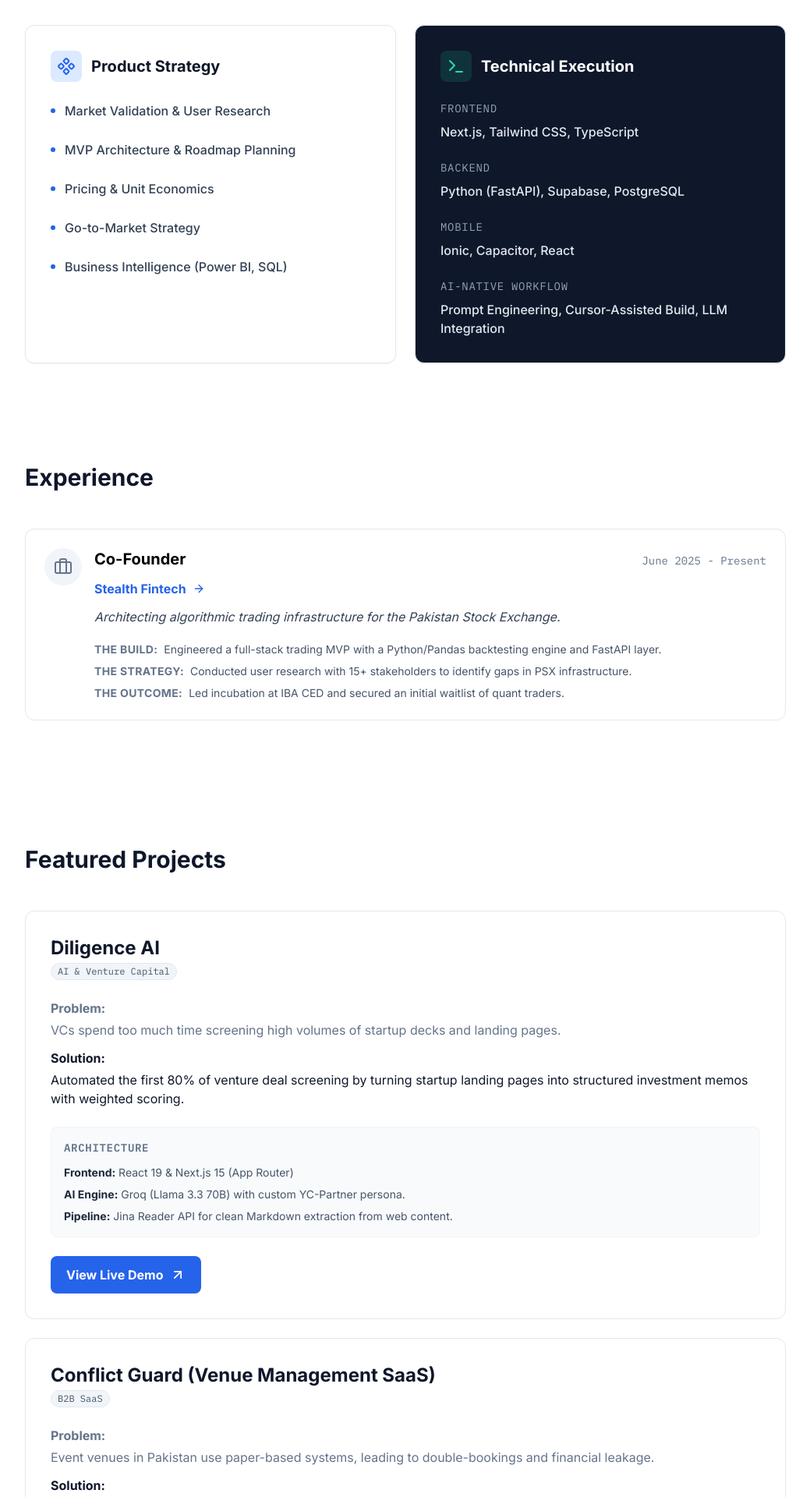
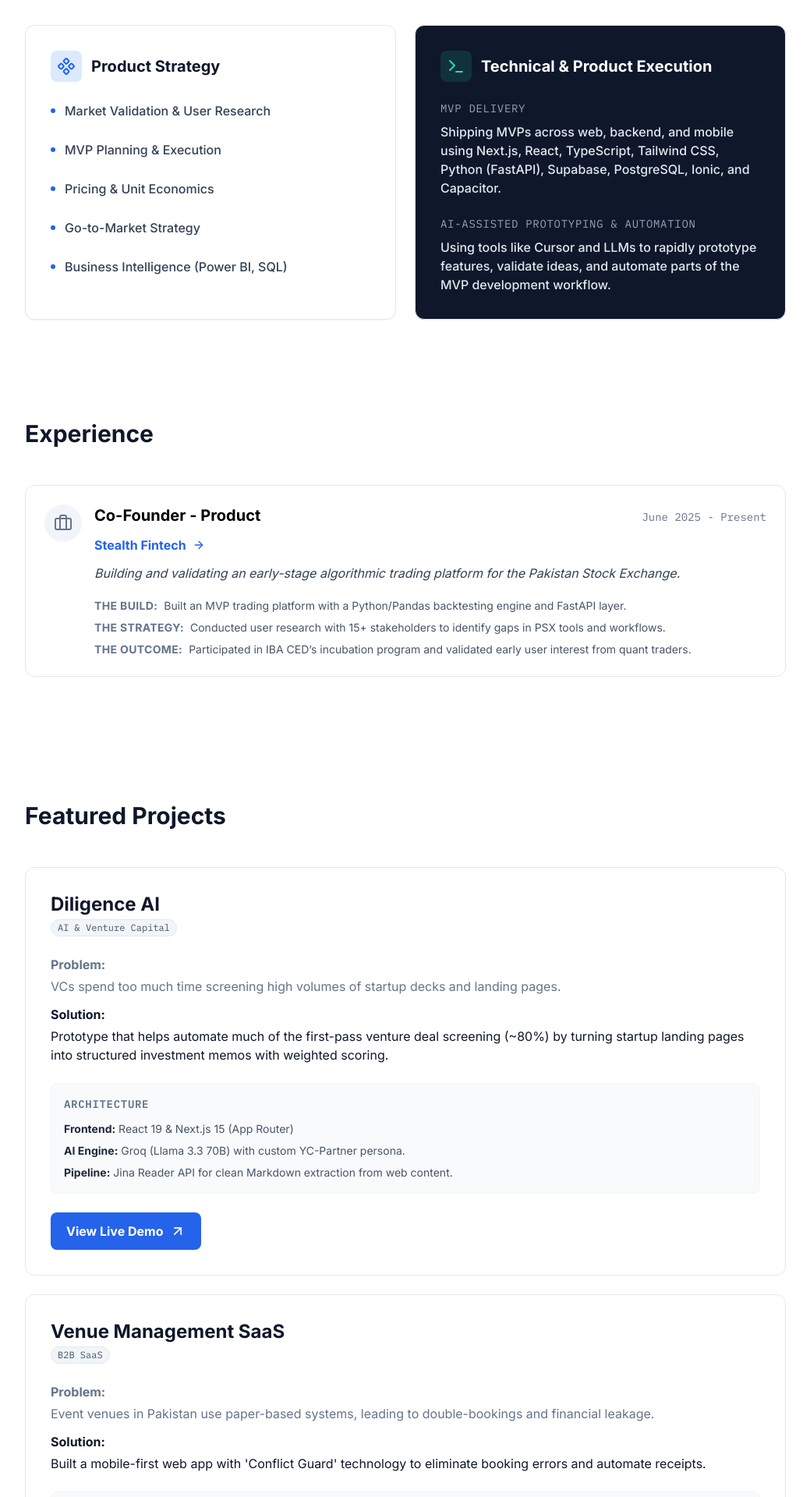
Before and after one commit to ahmerhkhan/portfolio, a Next.js app: page / in a window 1280 px wide. Shown: the part 720-2640 px from the top of the page at 78% size, without its empty margins (120-1159 px from the left). Built offline with nearby package versions, Linux system fonts and the light colour scheme.

Commit message:
Update portfolio content

```diff
--- a/src/app/experience/stealth-fintech/page.tsx
+++ b/src/app/experience/stealth-fintech/page.tsx
@@ -19,13 +19,13 @@ export default function StealthFintechPage() {
                     {/* Header */}
                     <div className="space-y-4">
                         <span className="inline-block px-3 py-1 text-xs font-mono bg-teal-100 text-teal-700 rounded-full">
-                            Co-Founder | June 2025 - Present
+                            Co-Founder - Product | June 2025 - Present
                         </span>
                         <h1 className="text-4xl md:text-5xl font-bold text-slate-900 leading-tight">
                             Stealth Fintech
                         </h1>
                         <p className="text-xl text-slate-600 max-w-2xl">
-                            The Alpaca API for Pakistan's Stock Market — A full-stack algorithmic trading platform enabling retail investors to backtest, paper-trade, and deploy quantitative strategies on the Pakistan Stock Exchange.
+                            An early-stage algorithmic trading platform for Pakistan's Stock Market — an MVP that enables retail investors to backtest, paper-trade, and explore quantitative strategies on the Pakistan Stock Exchange.
                         </p>
                     </div>
 
@@ -51,16 +51,16 @@ export default function StealthFintechPage() {
                         <h2 className="text-2xl font-bold text-slate-900">The Solution</h2>
                         <div className="grid md:grid-cols-2 gap-6">
                             <div className="p-5 bg-slate-50 rounded-lg border border-slate-100">
-                                <h3 className="font-bold text-slate-900 mb-2">Python Trading SDK</h3>
-                                <p className="text-sm text-slate-600">Alpaca-style API for custom trading algorithms. 6+ built-in strategies (SMA, RSI, MACD). Comprehensive backtesting engine with configurable slippage.</p>
+                                <h3 className="font-bold text-slate-900 mb-2">Python Trading SDK (MVP)</h3>
+                                <p className="text-sm text-slate-600">Alpaca-style API prototype for custom trading algorithms. 6+ built-in strategies (SMA, RSI, MACD). Early backtesting engine with configurable slippage.</p>
                             </div>
                             <div className="p-5 bg-slate-50 rounded-lg border border-slate-100">
                                 <h3 className="font-bold text-slate-900 mb-2">PSX Data Wrapper</h3>
-                                <p className="text-sm text-slate-600">Direct access to PSX Data Portal System. 486+ stocks, 37 sectors, 18 indices. Real-time quotes, L2 order books, historical data.</p>
+                                <p className="text-sm text-slate-600">Direct access to PSX Data Portal System with coverage across hundreds of PSX-listed stocks and indices, supporting historical and live market data for MVP experimentation.</p>
                             </div>
                             <div className="p-5 bg-slate-50 rounded-lg border border-slate-100">
-                                <h3 className="font-bold text-slate-900 mb-2">REST API Backend</h3>
-                                <p className="text-sm text-slate-600">Multi-tenant architecture with token-based auth. Aggregated analytics across multiple trading bots. Async backtest execution with result persistence.</p>
+                                <h3 className="font-bold text-slate-900 mb-2">REST API Backend (MVP)</h3>
+                                <p className="text-sm text-slate-600">Implemented secure authentication and role-based access for the MVP. Aggregated analytics across multiple trading bots. Async backtest execution with result persistence for early testing.</p>
                             </div>
                             <div className="p-5 bg-slate-50 rounded-lg border border-slate-100">
                                 <h3 className="font-bold text-slate-900 mb-2">React Dashboard</h3>
@@ -87,11 +87,11 @@ export default function StealthFintechPage() {
                         <ul className="space-y-3 text-slate-700">
                             <li className="flex gap-2">
                                 <span className="text-teal-600 font-bold">→</span>
-                                Architected zero-to-one infrastructure for algorithmic trading in Pakistan's retail market.
+                                Built and iterated on an early-stage algorithmic trading platform for Pakistan's retail market.
                             </li>
                             <li className="flex gap-2">
                                 <span className="text-teal-600 font-bold">→</span>
-                                Led full-stack development across Python backend, React frontend, and data pipeline.
+                                Worked across Python backend, React frontend, and data pipeline to deliver a functional MVP.
                             </li>
                             <li className="flex gap-2">
                                 <span className="text-teal-600 font-bold">→</span>
@@ -99,11 +99,11 @@ export default function StealthFintechPage() {
                             </li>
                             <li className="flex gap-2">
                                 <span className="text-teal-600 font-bold">→</span>
-                                Reduced strategy testing time from days to minutes via programmatic SDK execution.
+                                Helped reduce strategy testing time from days to minutes during early experiments via programmatic SDK execution.
                             </li>
                             <li className="flex gap-2">
                                 <span className="text-teal-600 font-bold">→</span>
-                                Led incubation at IBA CED and secured an initial waitlist of quant traders.
+                                Participated in IBA CED’s incubation program and secured an initial waitlist of interested quant traders.
                             </li>
                         </ul>
                     </section>
--- a/src/app/projects/diligence-ai/page.tsx
+++ b/src/app/projects/diligence-ai/page.tsx
@@ -32,7 +32,7 @@ export default function DiligenceAIPage() {
                             Diligence AI
                         </h1>
                         <p className="text-xl text-slate-600 max-w-2xl">
-                            Automating the first 80% of venture capital deal screening by turning a startup's landing page into a structured, YC-style investment memo.
+                            Prototype for automating much of the first 80% of venture capital deal screening by turning a startup's landing page into a structured, YC-style investment memo.
                         </p>
                     </div>
 
--- a/src/app/projects/karandaaz/page.tsx
+++ b/src/app/projects/karandaaz/page.tsx
@@ -49,8 +49,8 @@ export default function KarandaazPage() {
                         <h2 className="text-2xl font-bold text-slate-900">The Solution</h2>
                         <div className="grid md:grid-cols-2 gap-6">
                             <div className="p-5 bg-slate-50 rounded-lg border border-slate-100">
-                                <h3 className="font-bold text-slate-900 mb-2">Local-First Architecture</h3>
-                                <p className="text-sm text-slate-600">A completely offline-capable PWA that uses LocalStorage for profile registries and transaction history, requiring no backend infrastructure.</p>
+                                <h3 className="font-bold text-slate-900 mb-2">Local-First Architecture (MVP)</h3>
+                                <p className="text-sm text-slate-600">An offline-capable PWA that uses LocalStorage for profile registries and transaction history, requiring no backend infrastructure for the prototype.</p>
                             </div>
                             <div className="p-5 bg-slate-50 rounded-lg border border-slate-100">
                                 <h3 className="font-bold text-slate-900 mb-2">QR Interoperability</h3>
@@ -85,7 +85,7 @@ export default function KarandaazPage() {
                         <ul className="space-y-3 text-slate-700">
                             <li className="flex gap-2">
                                 <span className="text-blue-600 font-bold">→</span>
-                                Engineered a backend-less payment prototype to demonstrate the viability of client-side ledgers in low-trust environments.
+                                Built a backend-less payment prototype to explore the viability of client-side ledgers in low-trust environments.
                             </li>
                             <li className="flex gap-2">
                                 <span className="text-blue-600 font-bold">→</span>
--- a/src/app/projects/venue-saas/page.tsx
+++ b/src/app/projects/venue-saas/page.tsx
@@ -18,7 +18,7 @@ export default function VenueSaasPage() {
                     {/* Header */}
                     <div className="space-y-4">
                         <span className="inline-block px-3 py-1 text-xs font-mono bg-blue-100 text-blue-700 rounded-full">
-                            Product Lead | Jan 2026 - Present
+                            Product Builder (Early-Stage / MVP) | Jan 2026 - Present
                         </span>
                         <h1 className="text-4xl md:text-5xl font-bold text-slate-900 leading-tight">
                             Venue Management SaaS
@@ -95,15 +95,15 @@ export default function VenueSaasPage() {
                         <ul className="space-y-3 text-slate-700">
                             <li className="flex gap-2">
                                 <span className="text-blue-600 font-bold">→</span>
-                                Architected a scalable multi-tenant database schema using PostgreSQL with Row Level Security.
+                                Designed the MVP database model using PostgreSQL with role-based access controls.
                             </li>
                             <li className="flex gap-2">
                                 <span className="text-blue-600 font-bold">→</span>
-                                Built a custom "Conflict Guard" system that reduced booking errors to 0%.
+                                Built a custom "Conflict Guard" system that significantly reduced observed booking errors in early usage.
                             </li>
                             <li className="flex gap-2">
                                 <span className="text-blue-600 font-bold">→</span>
-                                Designed a "Thumb-Friendly" mobile UI, leading to 40% faster booking entry time.
+                                Designed a "Thumb-Friendly" mobile UI, which tested around 40% faster for booking entry during initial trials.
                             </li>
                             <li className="flex gap-2">
                                 <span className="text-blue-600 font-bold">→</span>
--- a/src/components/Contact.tsx
+++ b/src/components/Contact.tsx
@@ -5,10 +5,7 @@ export default function Contact() {
     return (
         <section className="bg-white py-24 border-t border-slate-100">
             <div className="max-w-4xl mx-auto px-6 text-center">
-                <h2 className="text-3xl md:text-4xl font-bold text-slate-900 mb-6">Looking for a Product Manager who executes?</h2>
-                <p className="text-xl text-slate-600 mb-10 max-w-2xl mx-auto">
-                    I bridge the gap between business strategy and technical delivery.
-                </p>
+                <h2 className="text-3xl md:text-4xl font-bold text-slate-900 mb-10">Interested in a product-focused builder who can take ideas from research to MVP?</h2>
 
                 <div className="flex flex-col items-center gap-6">
                     <Link
--- a/src/components/Experience.tsx
+++ b/src/components/Experience.tsx
@@ -5,13 +5,13 @@ export default function Experience() {
     const roles = [
         {
             company: "Stealth Fintech",
-            role: "Co-Founder",
+            role: "Co-Founder - Product",
             period: "June 2025 - Present",
-            description: "Architecting algorithmic trading infrastructure for the Pakistan Stock Exchange.",
+            description: "Building and validating an early-stage algorithmic trading platform for the Pakistan Stock Exchange.",
             details: [
-                { label: "The Build", text: "Engineered a full-stack trading MVP with a Python/Pandas backtesting engine and FastAPI layer." },
-                { label: "The Strategy", text: "Conducted user research with 15+ stakeholders to identify gaps in PSX infrastructure." },
-                { label: "The Outcome", text: "Led incubation at IBA CED and secured an initial waitlist of quant traders." }
+                { label: "The Build", text: "Built an MVP trading platform with a Python/Pandas backtesting engine and FastAPI layer." },
+                { label: "The Strategy", text: "Conducted user research with 15+ stakeholders to identify gaps in PSX tools and workflows." },
+                { label: "The Outcome", text: "Participated in IBA CED’s incubation program and validated early user interest from quant traders." }
             ],
             href: "/experience/stealth-fintech"
         }
--- a/src/components/Hero.tsx
+++ b/src/components/Hero.tsx
@@ -6,11 +6,11 @@ export default function Hero() {
         <section className="min-h-[80vh] flex flex-col justify-center items-center text-center max-w-5xl mx-auto px-6 py-20">
             <div className="space-y-6 max-w-3xl">
                 <h1 className="text-5xl md:text-6xl font-bold tracking-tight text-slate-900 leading-tight">
-                    Building products at the intersection of <span className="text-blue-600">business</span> and <span className="text-teal-600">code</span>.
+                    Building early-stage products at the intersection of <span className="text-blue-600">business</span> and <span className="text-teal-600">technology</span>.
                 </h1>
 
                 <p className="text-xl text-slate-600 max-w-2xl mx-auto leading-relaxed">
-                    Technical Product Manager architecting fintech infrastructure and B2B SaaS solutions.
+                    Product-focused technical builder experienced in user research, MVP execution, and AI-assisted prototyping.
                 </p>
 
                 <div className="flex flex-wrap justify-center gap-4 pt-4">
--- a/src/components/HybridGrid.tsx
+++ b/src/components/HybridGrid.tsx
@@ -17,7 +17,7 @@ export default function HybridGrid() {
                     <ul className="space-y-6 flex-grow">
                         {[
                             "Market Validation & User Research",
-                            "MVP Architecture & Roadmap Planning",
+                            "MVP Planning & Execution",
                             "Pricing & Unit Economics",
                             "Go-to-Market Strategy",
                             "Business Intelligence (Power BI, SQL)"
@@ -30,34 +30,30 @@ export default function HybridGrid() {
                     </ul>
                 </div>
 
-                {/* Technical Execution Card */}
+                {/* Technical & Product Execution Card */}
                 <div className="p-8 border border-slate-200 rounded-xl bg-slate-900 text-white shadow-sm hover:shadow-md transition-shadow h-full flex flex-col">
                     <div className="flex items-center gap-3 mb-6">
                         <div className="p-2 bg-teal-900/50 rounded-lg">
                             <Terminal className="w-6 h-6 text-teal-400" />
                         </div>
-                        <h3 className="text-xl font-bold text-white">Technical Execution</h3>
+                        <h3 className="text-xl font-bold text-white">Technical &amp; Product Execution</h3>
                     </div>
 
                     <div className="space-y-6 flex-grow">
                         <div className="space-y-2">
-                            <div className="font-mono text-sm text-slate-400 uppercase tracking-wider">Frontend</div>
-                            <p className="text-slate-200 font-medium">Next.js, Tailwind CSS, TypeScript</p>
+                            <div className="font-mono text-sm text-slate-400 uppercase tracking-wider">MVP Delivery</div>
+                            <p className="text-slate-200 font-medium">
+                                Shipping MVPs across web, backend, and mobile using Next.js, React, TypeScript, Tailwind CSS,
+                                Python (FastAPI), Supabase, PostgreSQL, Ionic, and Capacitor.
+                            </p>
                         </div>
 
                         <div className="space-y-2">
-                            <div className="font-mono text-sm text-slate-400 uppercase tracking-wider">Backend</div>
-                            <p className="text-slate-200 font-medium">Python (FastAPI), Supabase, PostgreSQL</p>
-                        </div>
-
-                        <div className="space-y-2">
-                            <div className="font-mono text-sm text-slate-400 uppercase tracking-wider">Mobile</div>
-                            <p className="text-slate-200 font-medium">Ionic, Capacitor, React</p>
-                        </div>
-
-                        <div className="space-y-2">
-                            <div className="font-mono text-sm text-slate-400 uppercase tracking-wider">AI-Native Workflow</div>
-                            <p className="text-slate-200 font-medium">Prompt Engineering, Cursor-Assisted Build, LLM Integration</p>
+                            <div className="font-mono text-sm text-slate-400 uppercase tracking-wider">AI-Assisted Prototyping &amp; Automation</div>
+                            <p className="text-slate-200 font-medium">
+                                Using tools like Cursor and LLMs to rapidly prototype features, validate ideas, and automate parts
+                                of the MVP development workflow.
+                            </p>
                         </div>
                     </div>
                 </div>
--- a/src/components/Projects.tsx
+++ b/src/components/Projects.tsx
@@ -8,7 +8,7 @@ export default function Projects() {
             tag: "AI & Venture Capital",
             period: "",
             problem: "VCs spend too much time screening high volumes of startup decks and landing pages.",
-            solution: "Automated the first 80% of venture deal screening by turning startup landing pages into structured investment memos with weighted scoring.",
+            solution: "Prototype that helps automate much of the first-pass venture deal screening (~80%) by turning startup landing pages into structured investment memos with weighted scoring.",
             architecture: [
                 { label: "Frontend", text: "React 19 & Next.js 15 (App Router)" },
                 { label: "AI Engine", text: "Groq (Llama 3.3 70B) with custom YC-Partner persona." },
@@ -19,11 +19,11 @@ export default function Projects() {
             localLink: "/projects/diligence-ai"
         },
         {
-            title: "Conflict Guard (Venue Management SaaS)",
+            title: "Venue Management SaaS",
             tag: "B2B SaaS",
             period: "",
             problem: "Event venues in Pakistan use paper-based systems, leading to double-bookings and financial leakage.",
-            solution: "Built a mobile-first digital command center with 'Conflict Guard' technology to eliminate booking errors and automate receipts.",
+            solution: "Built a mobile-first web app with 'Conflict Guard' technology to eliminate booking errors and automate receipts.",
             architecture: [
                 { label: "Core", text: "Next.js, TypeScript, Tailwind CSS" },
                 { label: "Backend", text: "Supabase & PostgreSQL with Row Level Security." },
```
